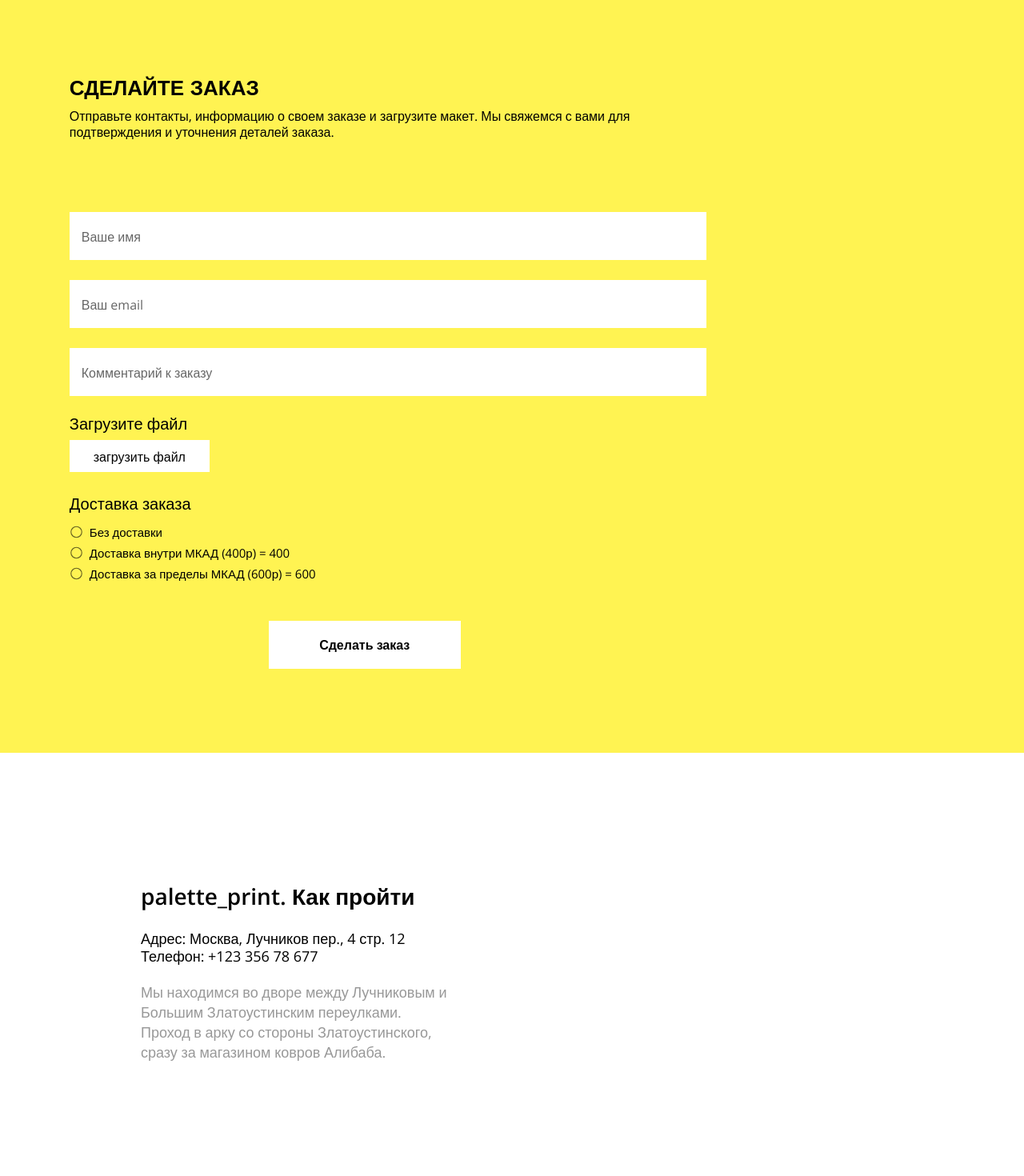
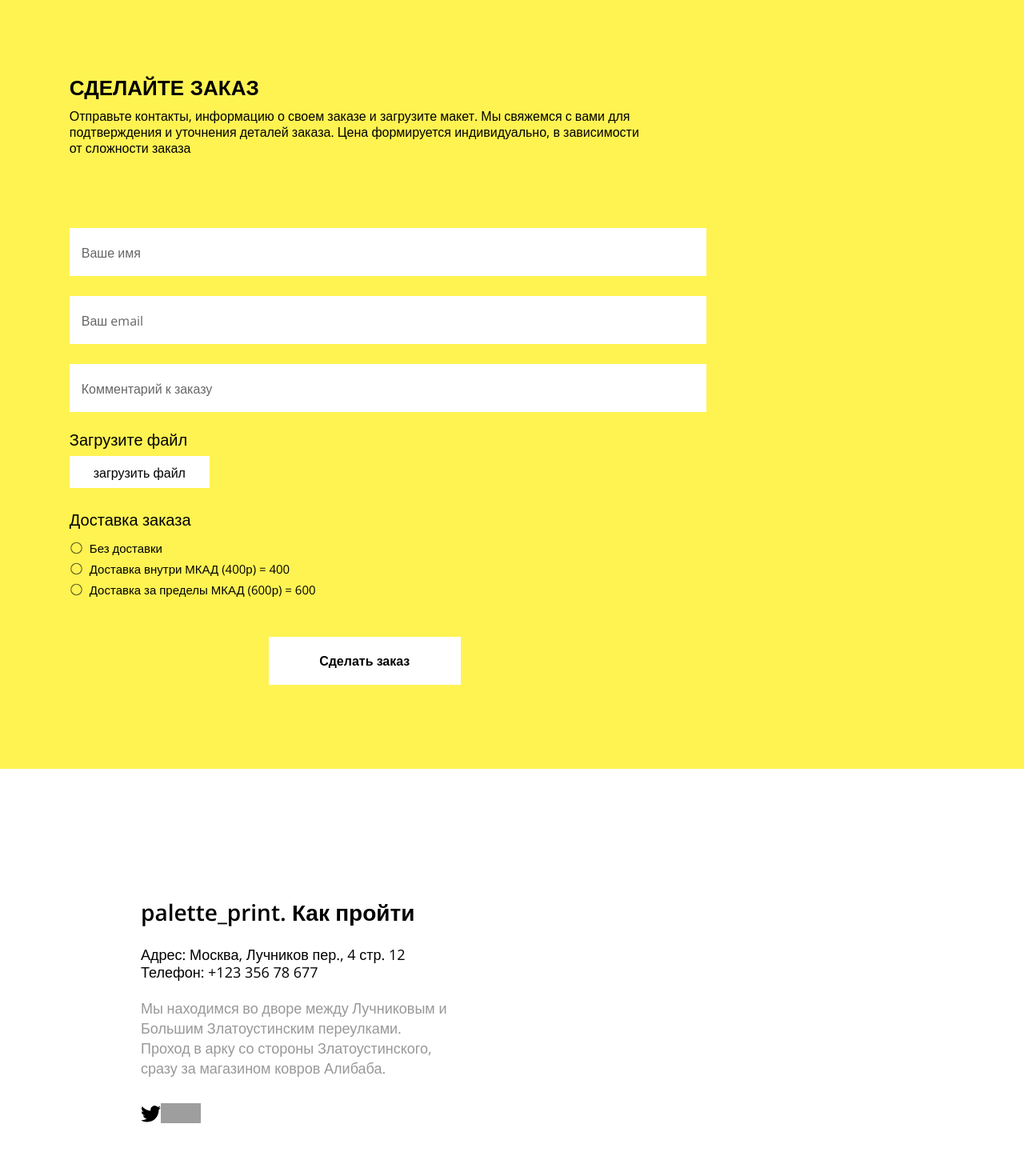
Before and after one commit to sherland11/CelestaPrint, a React (Create React App) app: page / in a window 1280 px wide. Shown: the part 6740-8210 px from the top of the page at 80% size. Built offline with nearby package versions, Linux system fonts and the light colour scheme; grey boxes are pictures that could not be loaded.

Commit message:
имя классов в makeOrder, иконка в Map

```diff
--- a/src/components/Header.tsx
+++ b/src/components/Header.tsx
@@ -12,7 +12,7 @@ export default function Header() {
                         <Navbar.Toggle aria-controls="navbar-nav" />
                         <Navbar.Collapse id="navbar-nav">
                             <Nav className='header__nav'>
-                                <Nav.Link href='#price'>Цены</Nav.Link>
+                                <Nav.Link href='#makeOrder'>Цены</Nav.Link>
                                 <Nav.Link href='#example'>Примеры</Nav.Link>
                                 <Nav.Link href='#conditions'>Требования к макетам</Nav.Link>
                             </Nav>
--- a/src/components/MakeOrder.tsx
+++ b/src/components/MakeOrder.tsx
@@ -8,12 +8,12 @@ export default function MakeOrder() {
         <Container className="makeOrder" id="makeOrder">
             <Row className="makeOrder__title">
                 <Col className="caption" sm="12">СДЕЛАЙТЕ ЗАКАЗ</Col>
-                <Col className="desc" sm="8">Отправьте контакты, информацию о своем заказе и загрузите макет. Мы свяжемся с вами для подтверждения и уточнения деталей заказа.</Col>
+                <Col className="desc" sm="8">Отправьте контакты, информацию о своем заказе и загрузите макет. Мы свяжемся с вами для подтверждения и уточнения деталей заказа. Цена формируется индивидуально, в зависимости от сложности заказа</Col>
             </Row>
 
-            <Row className="makeOrder__form">
+            <Row className="makeOrder__form-container">
                 <Col sm="12">
-                    <form className="my-form">
+                    <form className="makeOrder__form">
                         <div className="makeOrder__form-group">
                             <input type="text" className="makeOrder__form-input" required />
                             <label className="makeOrder__form-placeholder">Ваше имя</label>
--- a/src/components/Map.tsx
+++ b/src/components/Map.tsx
@@ -26,6 +26,11 @@ export default function Map() {
                     Проход в арку со стороны Златоустинского, сразу за магазином ковров Алибаба.
                   </p>
                 </div>
+                <div className="map__card-media">
+                  <a href="x.com"><img src="images/social-network/twitter.svg" alt="twitter" /></a>
+                  <a href="t.me"><img src="images/social-network/telegram.svg" alt="telegram" /></a>
+                  <a href="vk.com"><img src="images/social-network/vk.svg" alt="vk" /></a>
+                </div>
               </Col>
             </Row>
             <Row className="map__content">
--- a/src/css/makeOrder.css
+++ b/src/css/makeOrder.css
@@ -18,7 +18,11 @@
     line-height: 20px;
 }
 
-.my-form {
+.makeOrder__form-container {
+    width: 90%;
+}
+
+.makeOrder__form {
     max-width: 90%;
 }
 
@@ -67,10 +71,6 @@ textarea {
 .makeOrder__form-placeholder_emailEnable {
     font-size: 10px;
     top: 10px;
-}
-
-.makeOrder__form {
-    width: 90%;
 }
 
 .form-control {
--- a/src/css/map.css
+++ b/src/css/map.css
@@ -29,6 +29,9 @@
     height: 400px;
     background: #ffffff;
     padding: 60px;
+    display: flex;
+    flex-direction: column;
+    justify-content: space-between;
 }
 
 .map__card-title {
@@ -48,3 +51,8 @@
     color: #989898;
     line-height: 25px;
 }
+
+.map__card-media a img {
+    width: 25px;
+    height: 25px;
+}
```
Also changed, not shown: public/images/social-network/twitter.svg (added).
